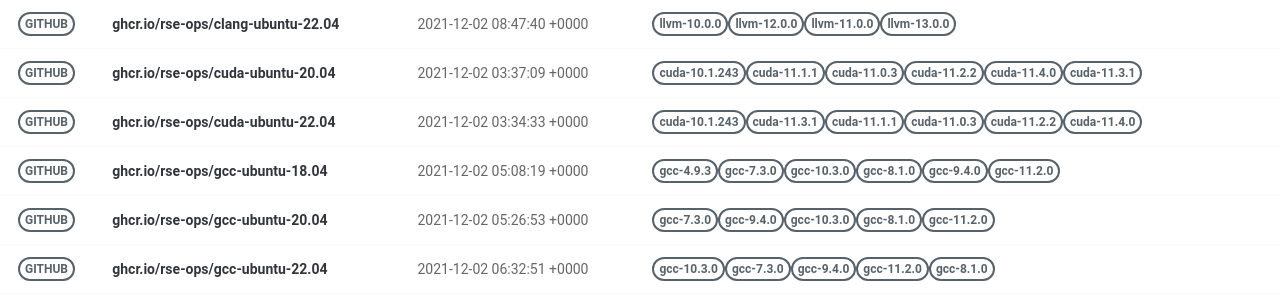
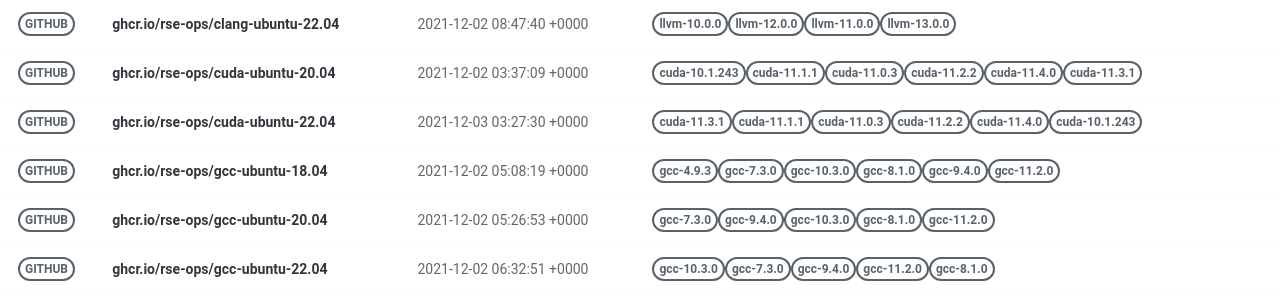
Before and after one commit to rse-ops/docker-images, a Jekyll site: the page built from pages/index.md, in a window 1280 px wide. Shown: the part 228-528 px from the top of the page. Built offline with Jekyll 4.4.1, drawn with Linux system fonts in a browser that asks for light colours; nearby versions of some CDN libraries.

Commit message:
Automated push to update library 2021-12-03

```diff
--- a/_library/ghcr.io-rse-ops-cuda-ubuntu-22.04.md
+++ b/_library/ghcr.io-rse-ops-cuda-ubuntu-22.04.md
@@ -1,14 +1,11 @@
 ---
 layout: container
 name: ghcr.io/rse-ops/cuda-ubuntu-22.04
-updated_at: 2021-12-02 03:34:33.176764
+updated_at: 2021-12-03 03:27:30.258585
 
 
 container_url: https://github.com/orgs/rse-ops/packages/container/package/cuda-ubuntu-22.04
 versions:
- - tag: cuda-10.1.243
-   dockerfile: https://github.com/rse-ops/docker-images/blob/main/ubuntu/cuda/Dockerfile
-   manifest: https://crane.ggcr.dev/manifest/ghcr.io/rse-ops/cuda-ubuntu-22.04:cuda-10.1.243
  - tag: cuda-11.3.1
    dockerfile: https://github.com/rse-ops/docker-images/blob/main/ubuntu/cuda/Dockerfile
    manifest: https://crane.ggcr.dev/manifest/ghcr.io/rse-ops/cuda-ubuntu-22.04:cuda-11.3.1
```
Also changed, not shown: other parts of _library/ghcr.io-rse-ops-cuda-ubuntu-22.04.md (+3 -0 lines).
